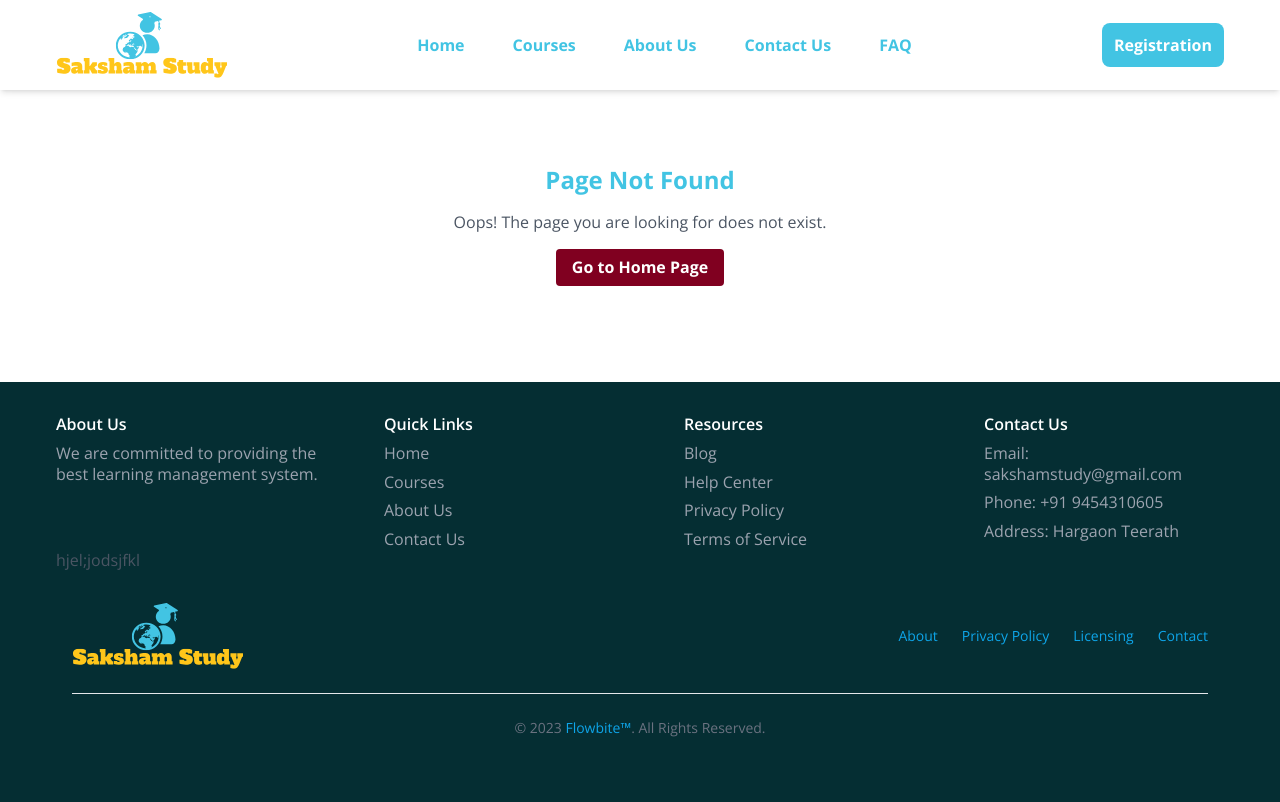
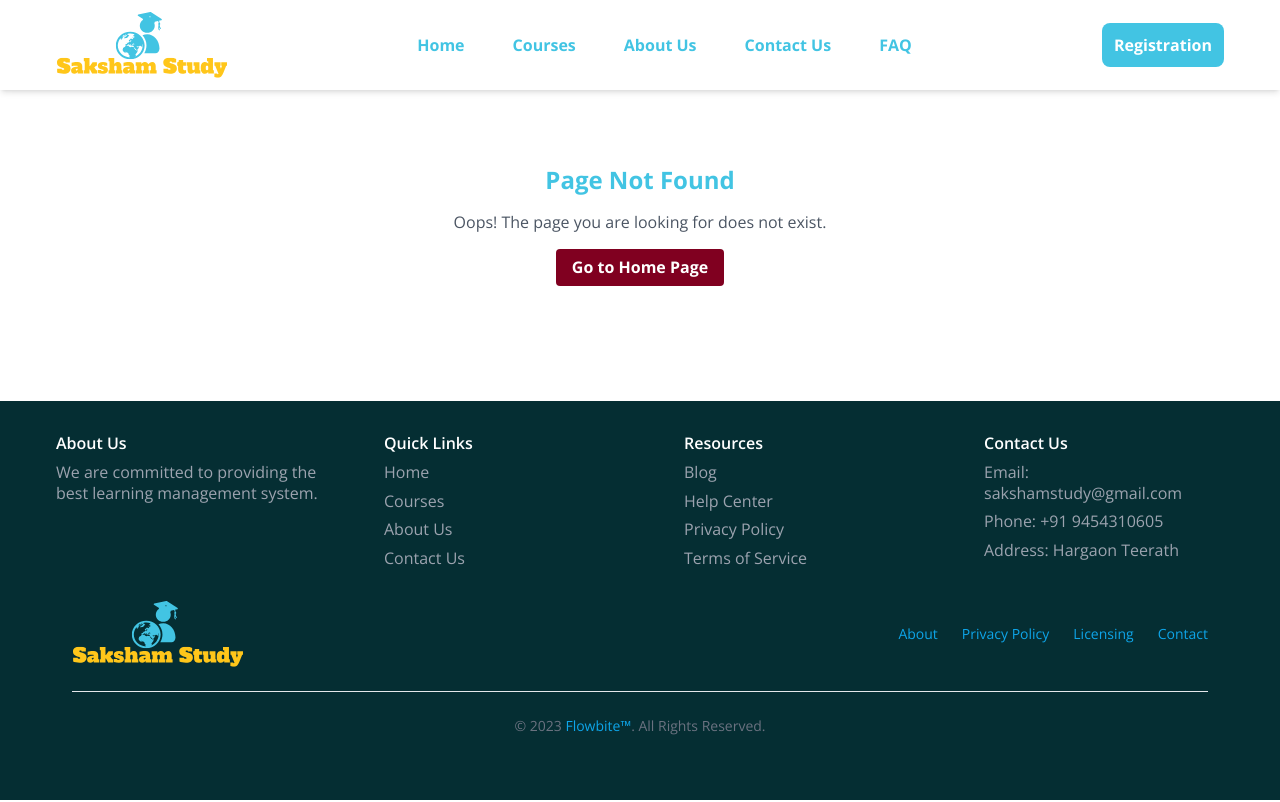
Before and after one commit to codeservier/sakshamstudy, a React (Vite) app: page /admin in a window 1280 px wide. Built offline with nearby package versions, Linux system fonts and the light colour scheme.

Commit message:
footer done

```diff
--- a/src/components/Layout/Footer.jsx
+++ b/src/components/Layout/Footer.jsx
@@ -74,10 +74,6 @@ const Footer = () => {
       </div>
 
 
-
-     <div>
-      hjel;jodsjfkl
-     </div>
      <div class="container mx-auto p-4 md:py-8">
         <div class="sm:flex sm:items-center sm:justify-between">
             <a href="https://flowbite.com/" class="flex items-center mb-4 sm:mb-0 space-x-3 rtl:space-x-reverse">
```
